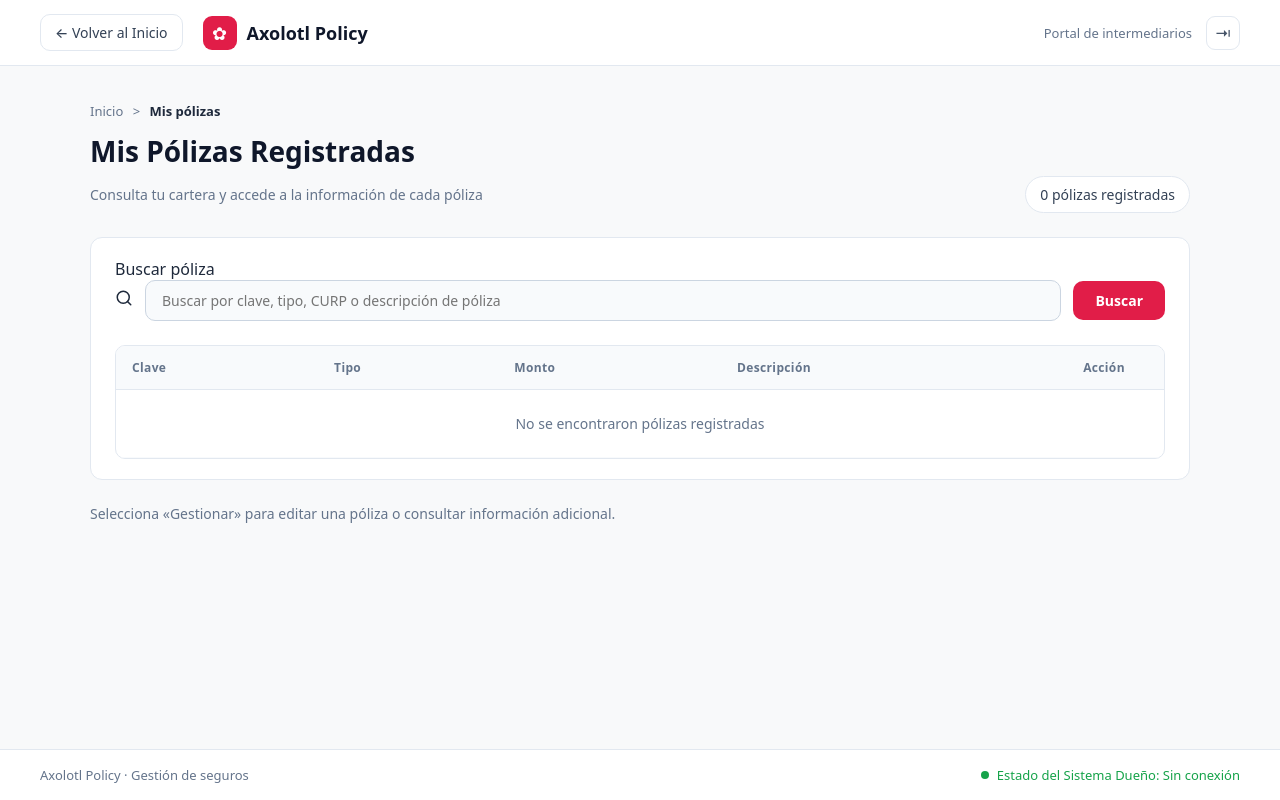
After one commit to MetalCris117/Full-Metal-Software-AS, a Spring Boot app: page /listaPolizas in a window 1280 px wide. The commit adds this page. Run offline with Spring Boot 4, Linux system fonts and the light colour scheme; data that the repository does not hold is empty.

Commit message:
feat(PolizaVistaController): implementa la interfaz grafica que muestra las polizas del sistema dueño

```diff
--- /dev/null
+++ b/src/main/java/mx/edu/uacm/is/slt/as/axolotPolicy/controller/PolizaVistaController.java
@@ -0,0 +1,79 @@
+package mx.edu.uacm.is.slt.as.axolotPolicy.controller;
+
+import java.text.Normalizer;
+import java.util.ArrayList;
+import java.util.List;
+
+import org.springframework.stereotype.Controller;
+import org.springframework.ui.Model;
+import org.springframework.web.bind.annotation.GetMapping;
+import org.springframework.web.bind.annotation.RequestParam;
+
+import mx.edu.uacm.is.slt.as.axolotPolicy.modelo.Poliza;
+
+@Controller
+public class PolizaVistaController {
+
+    private final PolizaController polizaController;
+
+    public PolizaVistaController(PolizaController polizaController) {
+        this.polizaController = polizaController;
+    }
+
+    @GetMapping("/listaPolizas")
+    public String getMethodName(@RequestParam(value = "query", required = false) String query, Model model) {
+
+        List<Poliza> polizas = new ArrayList<>();
+        boolean conectado = true;
+
+        try {
+            List<Poliza> resultado = polizaController.getAll();
+            if (resultado != null) {
+                polizas = resultado;
+            }
+        } catch (Exception e) {
+            conectado = false;
+        }
+
+        if (query != null && !query.isBlank()) {
+            String filtro = normalizar(query);
+
+            //buscamos por tipo de poliza primero
+            if (filtro.equals("auto") || filtro.equals("vida") || filtro.equals("medico")) {
+                polizas = polizas.stream()
+                        .filter(p -> convertirTipo(p.getTipo()).equals(filtro))
+                        .toList();
+            } else {
+                // busca por clave o descripcion o currp
+                polizas = polizas.stream()
+                        .filter(p -> (p.getClave() != null && normalizar(p.getClave().toString()).contains(filtro))
+                                || normalizar(p.getDescripcion()).contains(filtro)
+                                || normalizar(p.getCurp()).contains(filtro))
+                        .toList();
+            }
+        }
+
+        model.addAttribute("polizas", polizas);
+        model.addAttribute("query", query);
+        model.addAttribute("conectado", conectado);
+
+        return "polizas/listadoPolizas";
+    }
+
+    private String convertirTipo(int tipo) {
+        return switch (tipo) {
+            case 0 -> "auto";
+            case 1 -> "vida";
+            case 2 -> "medico";
+            default -> String.valueOf(tipo);
+        };
+    }
+
+    private String normalizar(String texto) {
+        if (texto == null) {
+            return "";
+        }
+        return Normalizer.normalize(texto.trim().toLowerCase(), Normalizer.Form.NFD)
+                .replaceAll("\\p{M}", "");
+    }
+}
--- /dev/null
+++ b/src/main/resources/static/css/polizasStyle.css
@@ -0,0 +1,334 @@
+* {
+    box-sizing: border-box;
+    margin: 0;
+    padding: 0;
+    font-family: system-ui, -apple-system, "Segoe UI", Roboto, sans-serif;
+}
+
+body {
+    background-color: #f8f9fa;
+    color: #1e293b;
+    min-height: 100vh;
+    display: flex;
+    flex-direction: column;
+}
+
+/* ENCABEZADO */
+.encabezado {
+    background-color: #ffffff;
+    border-bottom: 1px solid #e2e8f0;
+    padding: 14px 40px;
+    display: flex;
+    justify-content: space-between;
+    align-items: center;
+}
+
+.encabezado-izq {
+    display: flex;
+    align-items: center;
+    gap: 20px;
+}
+
+.boton-volver {
+    text-decoration: none;
+    color: #334155;
+    background-color: #ffffff;
+    border: 1px solid #e2e8f0;
+    padding: 8px 14px;
+    border-radius: 10px;
+    font-size: 14px;
+    font-weight: 500;
+    transition: background-color 0.2s;
+}
+
+.boton-volver:hover {
+    background-color: #f1f5f9;
+}
+
+.num-polizas {
+    text-decoration: none;
+    color: #334155;
+    background-color: #ffffff;
+    border: 1px solid #e2e8f0;
+    padding: 8px 14px;
+    border-radius: 20px;
+    font-size: 14px;
+}
+
+.logo {
+    display: flex;
+    align-items: center;
+    gap: 10px;
+    text-decoration: none;
+    color: #0f172a;
+}
+
+.logo-icono {
+    width: 34px;
+    height: 34px;
+    background-color: #e11d48;
+    color: #ffffff;
+    border-radius: 9px;
+    display: flex;
+    align-items: center;
+    justify-content: center;
+    font-size: 18px;
+}
+
+.logo h2 {
+    font-size: 18px;
+    font-weight: 700;
+}
+
+.opciones-usuario {
+    display: flex;
+    align-items: center;
+    gap: 14px;
+}
+
+.portal {
+    font-size: 13px;
+    color: #64748b;
+}
+
+.boton-salir {
+    text-decoration: none;
+    color: #475569;
+    border: 1px solid #e2e8f0;
+    width: 34px;
+    height: 34px;
+    border-radius: 9px;
+    display: flex;
+    align-items: center;
+    justify-content: center;
+}
+
+/* contenido principal*/
+.contenido-polizas {
+    max-width: 1140px;
+    width: 100%;
+    margin: 36px auto;
+    padding: 0 20px;
+    flex: 1;
+}
+
+.textoPequeño {
+    font-size: 13px;
+    color: #64748b;
+    margin-bottom: 12px;
+}
+
+.textoPequeño a {
+    text-decoration: none;
+    color: #64748b;
+}
+.textoPequeño p {
+    font-size: 13px;
+    font-weight: 600;
+    color: #64748b;
+    margin-bottom: 10px;
+
+}
+
+.textoPequeño span {
+    margin: 0 6px;
+}
+
+.textoPequeño strong {
+    color: #1e293b;
+    font-weight: 600;
+}
+
+/*barras*/
+.barra-busqueda {
+    display: flex;
+    align-items: center;
+    gap: 12px;
+    width: 100%;
+}
+
+.barra-busqueda input[type="search"] {
+    flex: 1;
+    padding: 10px 16px;
+    font-size: 14px;
+    color: #1e293b;
+    background-color: #f8fafc;
+    border: 1px solid #cbd5e1;
+    border-radius: 10px;
+    outline: none;
+    transition: border-color 0.2s, box-shadow 0.2s;
+
+}
+
+.barra-busqueda button[type="submit"] {
+    background-color: #e11d48;
+    color: #ffffff;
+    border: none;
+    padding: 10px 22px;
+    border-radius: 10px;
+    font-size: 14px;
+    font-weight: 600;
+    cursor: pointer;
+    transition: background-color 0.2s;
+}
+
+.barra-busqueda button[type="submit"]:hover {
+    background-color: #be123c;
+}
+
+/*tabla de contenido*/
+.tabla-contenedor {
+    width: 100%;
+    overflow: auto;
+    margin-top: 24px;
+    border: 1px solid #e2e8f0;
+    border-radius: 10px;
+}
+
+.tabal-polizas {
+    width: 100%;
+    border-collapse: collapse;
+    text-align: left;
+    font-size: 14px;
+}
+
+.tabal-polizas thead {
+    background-color: #f8fafc;
+    border-bottom: 1px solid #e2e8f0;
+}
+
+.tabal-polizas th {
+    padding: 13px 16px;
+    font-size: 12px;
+    font-weight: 700;
+    letter-spacing: 0.03em;
+    color: #64748b;
+}
+
+/*formato para celdas y filas*/
+.tabal-polizas td {
+    padding: 14px 16px;
+    color: #334155;
+    border-bottom: 1px solid #f1f5f9;
+    vertical-align: middle;
+}
+
+.tabal-polizas tr:last-child td {
+    border-color: #f8fafc;
+}
+
+.tabal-polizas tbody tr:hover {
+    background-color: #f8fafc;
+}
+
+.col-clave {
+    font-family: ui-monospace, SFMono-Regular, Menlo, Monaco, Consolas, monospace;
+    font-size: 12.5px;
+    font-weight: 600;
+    color: #0f172a;
+    white-space: nowrap;
+}
+
+.col-monto {
+    font-weight: 600;
+    color: #0f172a;
+    white-space: nowrap;
+}
+
+.col-desc {
+    color: #475569;
+    min-width: 200px;
+}
+
+.col-accion {
+    width: 120px;
+    text-align: center;
+    white-space: nowrap;
+}
+
+.badge-tipo {
+    display: inline-block;
+    background-color: #fff1f2;
+    color: #e11d48;
+    padding: 4px 10px;
+    border-radius: 999px;
+    font-size: 12px;
+    font-weight: 600;
+}
+
+.boton-gestionar {
+    display: inline-block;
+    text-decoration: none;
+    cursor: pointer;
+    white-space: nowrap;
+    background-color: #fff1f2;
+    color: #e11d48;
+    padding: 6px 14px;
+    border-radius: 999px;
+    font-size: 12px;
+    font-weight: 600;
+    border: 1px solid #fecdd3;
+    transition: all 0.2s;
+}
+
+.boton-gestionar:hover {
+    background-color: #e11d48;
+    color: #ffffff;
+    border-color: #e11d48;
+}
+
+
+
+.sub-titulos h1 {
+    font-size: 28px;
+    font-weight: 700;
+    color: #0f172a;
+    margin-bottom: 6px;
+}
+
+.sub-titulos p {
+    display: flex;
+    justify-content: space-between;
+    align-items: center;
+    width: 100%;
+    font-size: 14px;
+    color: #64748b;
+    margin-bottom: 24px;
+}
+
+.listado-poliza {
+    background-color: #ffffff;
+    border: 1px solid #e2e8f0;
+    border-radius: 12px;
+    padding: 20px 24px;
+    margin-bottom: 24px;
+}
+
+
+/* PIE DE PÁGINA */
+.pie-pagina {
+    background-color: #ffffff;
+    border-top: 1px solid #e2e8f0;
+    padding: 16px 40px;
+    display: flex;
+    justify-content: space-between;
+    align-items: center;
+    font-size: 13px;
+    color: #64748b;
+}
+
+.estado-sistema {
+    display: flex;
+    align-items: center;
+    gap: 8px;
+    color: #16a34a;
+    font-weight: 500;
+}
+
+.punto-verde {
+    width: 8px;
+    height: 8px;
+    background-color: #16a34a;
+    border-radius: 50%;
+    display: inline-block;
+}
--- a/src/main/resources/templates/inicio.html
+++ b/src/main/resources/templates/inicio.html
@@ -137,7 +137,7 @@
                         Registrar Nueva Póliza
                     </a>
 
-                    <a href="/polizas" class="boton">
+                    <a href="/listaPolizas" class="boton">
                         Consultar mis Pólizas
                     </a>
 
--- /dev/null
+++ b/src/main/resources/templates/polizas/listadoPolizas.html
@@ -0,0 +1,137 @@
+<!DOCTYPE html>
+<html lang="es" xmlns:th="http://www.thymeleaf.org">
+
+<head>
+    <meta charset="UTF-8">
+    <meta name="viewport" content="width=device-width, initial-scale=1.0">
+    <title>Axolotl Policy - Gestión de Pólizas</title>
+    <link rel="stylesheet" href="../../static/css/polizasStyle.css" th:href="@{/css/polizasStyle.css}">
+</head>
+
+<body>
+
+    <header class="encabezado">
+        <div class="encabezado-izq">
+            <a th:href="@{/}" class="boton-volver">&larr; Volver al Inicio</a>
+
+            <a th:href="@{/}" class="logo">
+                <div class="logo-icono">
+                    <span>✿</span>
+                </div>
+                <h2>Axolotl Policy</h2>
+            </a>
+        </div>
+
+        <div class="opciones-usuario">
+            <span class="portal">Portal de intermediarios</span>
+            <a th:href="@{/}" class="boton-salir" title="Volver al inicio">
+                <span>⇥</span>
+            </a>
+        </div>
+    </header>
+
+    <main class="contenido-polizas">
+
+        <nav class="textoPequeño">
+            <a th:href="@{/}">Inicio</a>
+            <span>&gt;</span>
+            <strong>Mis pólizas</strong>
+        </nav>
+
+        <div class="sub-titulos">
+            <h1>Mis Pólizas Registradas</h1>
+            <p>
+                Consulta tu cartera y accede a la información de cada póliza
+                <span class="num-polizas"
+                      th:with="total=${polizas != null ? #lists.size(polizas) : 0}"
+                      th:text="${total} + (${total == 1} ? ' póliza registrada' : ' pólizas registradas')">
+                    0 pólizas registradas
+                </span>
+            </p>
+        </div>
+
+        <section class="listado-poliza">
+            <div class="texto-pequeno">
+                <p>Buscar póliza</p>
+            </div>
+
+            <form th:action="@{/listaPolizas}" method="GET" role="search" class="barra-busqueda">
+                <div class="capo-icono">
+                    <label for="busqueda" aria-label="Buscar póliza" class="icono-lupa">
+                        <svg width="18" height="18" viewBox="0 0 24 24" fill="none" stroke="currentColor"
+                            stroke-width="2" stroke-linecap="round" stroke-linejoin="round">
+                            <circle cx="11" cy="11" r="8"></circle>
+                            <line x1="21" y1="21" x2="16.65" y2="16.65"></line>
+                        </svg>
+                    </label>
+                </div>
+                <input type="search" id="busqueda" name="query" th:value="${query}"
+                    placeholder="Buscar por clave, tipo, CURP o descripción de póliza">
+                <button type="submit">Buscar</button>
+            </form>
+
+            <div class="tabla-contenedor">
+                <table class="tabal-polizas">
+                    <thead>
+                        <tr>
+                            <th>Clave</th>
+                            <th>Tipo</th>
+                            <th>Monto</th>
+                            <th>Descripción</th>
+                            <th class="col-accion">Acción</th>
+                        </tr>
+                    </thead>
+                    <tbody>
+
+                        <!-- Mensaje cuando la lista está vacía -->
+                        <tr th:if="${#lists.isEmpty(polizas)}">
+                            <td colspan="5" style="text-align: center; color: #64748b; padding: 24px;">
+                                No se encontraron pólizas registradas
+                            </td>
+                        </tr>
+
+                        <!-- Iteración dinámica sobre las pólizas del controlador -->
+                        <tr th:each="poliza : ${polizas}">
+                            <td class="col-clave" th:text="${poliza.clave}">0000-0000</td>
+                            <td>
+                                <span class="badge-tipo" th:switch="${poliza.tipo}">
+                                    <span th:case="0">Auto</span>
+                                    <span th:case="1">Vida</span>
+                                    <span th:case="2">Médico</span>
+                                </span>
+                            </td>
+                            <td class="col-monto"
+                                th:text="'$' + ${#numbers.formatDecimal(poliza.monto, 1, 'COMMA', 2, 'POINT')}">
+                                $0.00
+                            </td>
+                            <td class="col-desc" th:text="${poliza.descripcion}">Descripción</td>
+                            <td class="col-accion">
+                                <a th:href="@{/polizas/gestionar/{clave}(clave=${poliza.clave})}"
+                                   class="boton-gestionar">
+                                    Gestionar
+                                </a>
+                            </td>
+                        </tr>
+
+                    </tbody>
+                </table>
+            </div>
+        </section>
+
+        <div class="sub-titulos">
+            <p>Selecciona «Gestionar» para editar una póliza o consultar información adicional.</p>
+        </div>
+
+    </main>
+
+    <footer class="pie-pagina">
+        <span>Axolotl Policy · Gestión de seguros</span>
+        <div class="estado-sistema">
+            <span class="punto-verde"></span>
+            <span th:text="${conectado != null and !conectado} ? 'Estado del Sistema Dueño: Sin conexión' : 'Estado del Sistema Dueño: Conectado'">
+                Estado del Sistema Dueño: Conectado
+            </span>
+        </div>
+    </footer>
+</body>
+</html>
```
